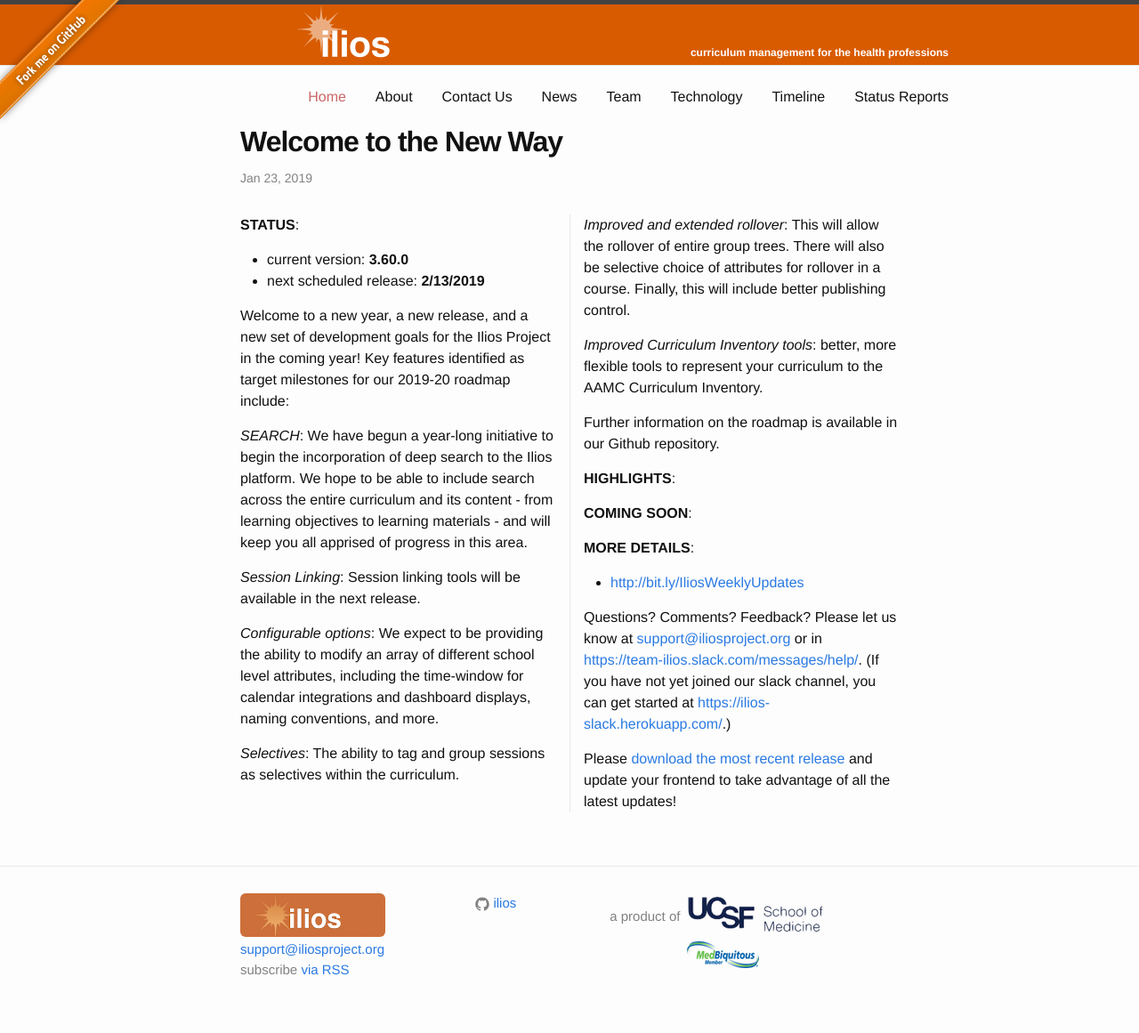
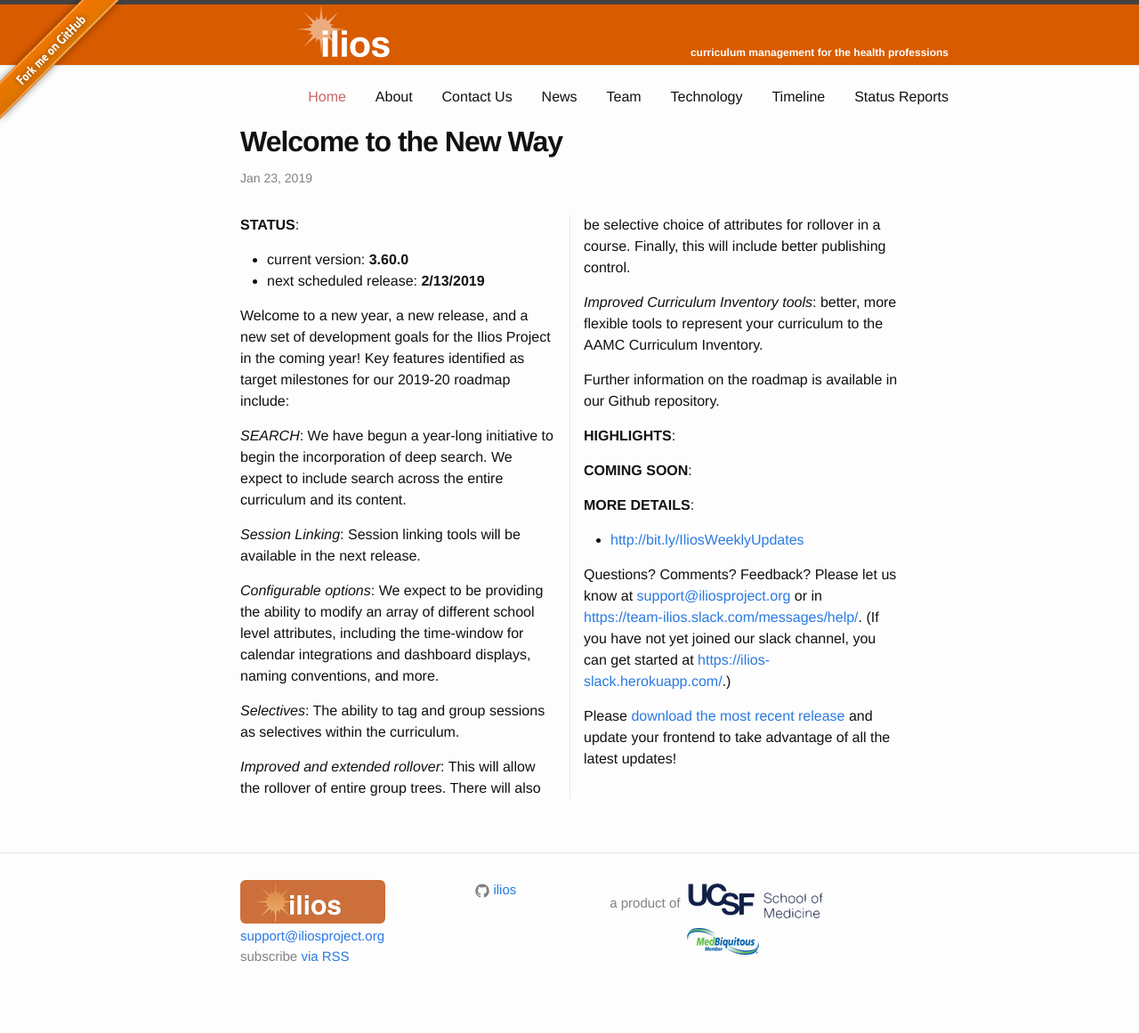
Before and after one commit to ilios/iliosproject.org, a Jekyll site: the page built from _posts/2019-01-25-updates.markdown, in a window 1280 px wide. Shown: the whole page at 89% size. Built offline with Jekyll 4.4.1, drawn with Linux system fonts in a browser that asks for light colours.

Commit message:
Update _posts/2019-01-25-updates.markdown
Co-Authored-By: saschaben <sascha.cohen@ucsf.edu>

```diff
--- a/_posts/2019-01-25-updates.markdown
+++ b/_posts/2019-01-25-updates.markdown
@@ -10,7 +10,7 @@
 
 Welcome to a new year, a new release, and a new set of development goals for the Ilios Project in the coming year! Key features identified as target milestones for our 2019-20 roadmap include:
 
-*SEARCH*: We have begun a year-long initiative to begin the incorporation of deep search to the Ilios platform. We hope to be able to include search across the entire curriculum and its content  - from learning objectives to learning materials - and will keep you all apprised of progress in this area.
+*SEARCH*: We have begun a year-long initiative to begin the incorporation of deep search. We expect to include search across the entire curriculum and its content.
 
 *Session Linking*: Session linking tools will be available in the next release.
 
```
